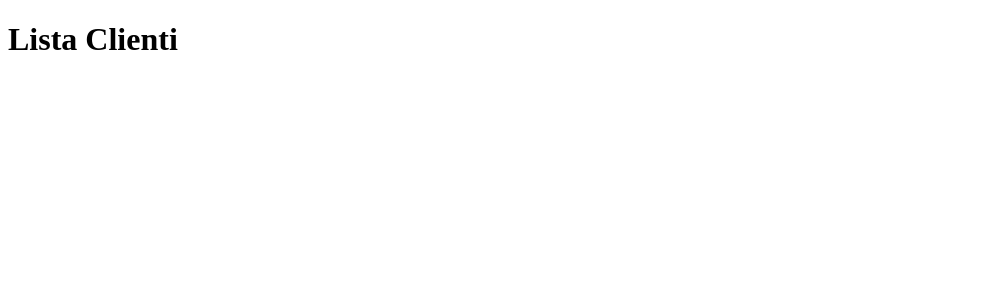
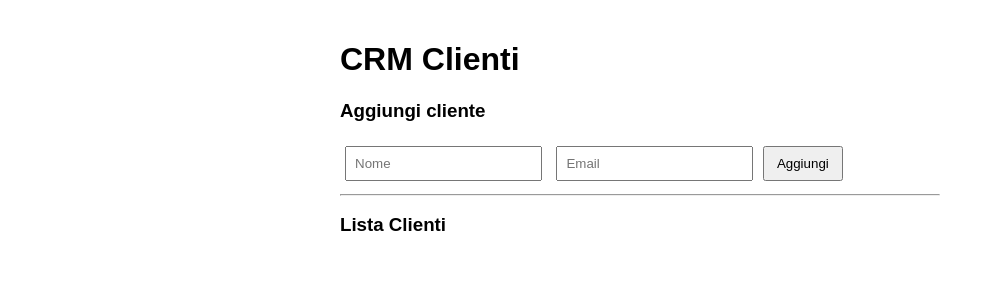
Before and after one commit to frullino62/sheets-crm, a FastAPI app: page / in a window 1280 px wide. Shown: the top 300 px of the page, without its empty margins (0-995 px from the left). Run offline with FastAPI, Linux system fonts and the light colour scheme; parts of the project's set-up code (start-up, migrations or seed data) failed here and were passed over.

Commit message:
Update index.html

```diff
--- a/templates/index.html
+++ b/templates/index.html
@@ -2,14 +2,47 @@
 <html>
 <head>
     <title>CRM Clienti</title>
+    <style>
+        body {
+            font-family: Arial;
+            max-width: 600px;
+            margin: auto;
+            padding: 20px;
+        }
+        input {
+            padding: 8px;
+            margin: 5px;
+        }
+        button {
+            padding: 8px 12px;
+        }
+        li {
+            margin: 10px 0;
+        }
+    </style>
 </head>
 <body>
 
-<h1>Lista Clienti</h1>
+<h1>CRM Clienti</h1>
+
+<h3>Aggiungi cliente</h3>
+
+<form action="/add" method="get">
+    <input type="text" name="nome" placeholder="Nome" required>
+    <input type="email" name="email" placeholder="Email" required>
+    <button type="submit">Aggiungi</button>
+</form>
+
+<hr>
+
+<h3>Lista Clienti</h3>
 
 <ul>
     {% for c in clienti %}
-        <li>{{ c["nome"] }} - {{ c["email"] }}</li>
+        <li>
+            {{ c["nome"] }} - {{ c["email"] }}
+            <a href="/delete/{{ loop.index0 }}">❌</a>
+        </li>
     {% endfor %}
 </ul>
 
```
